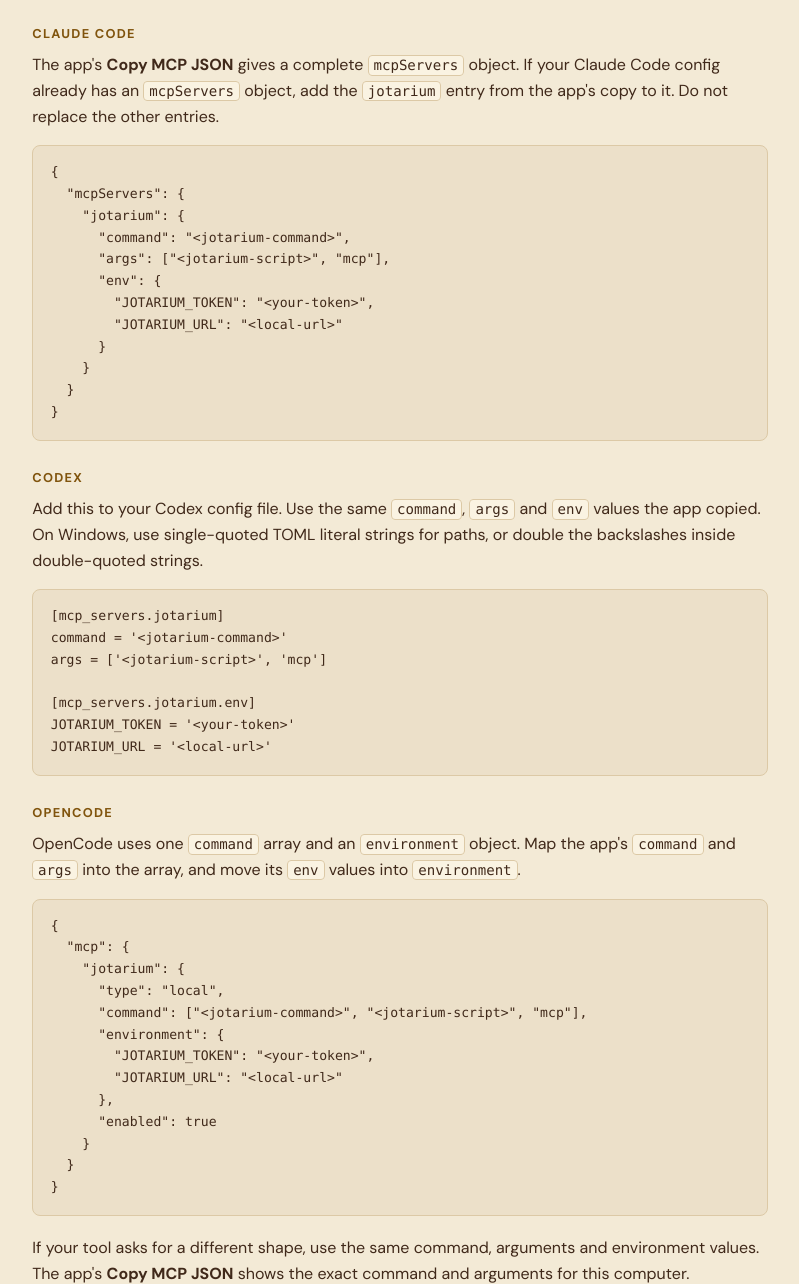
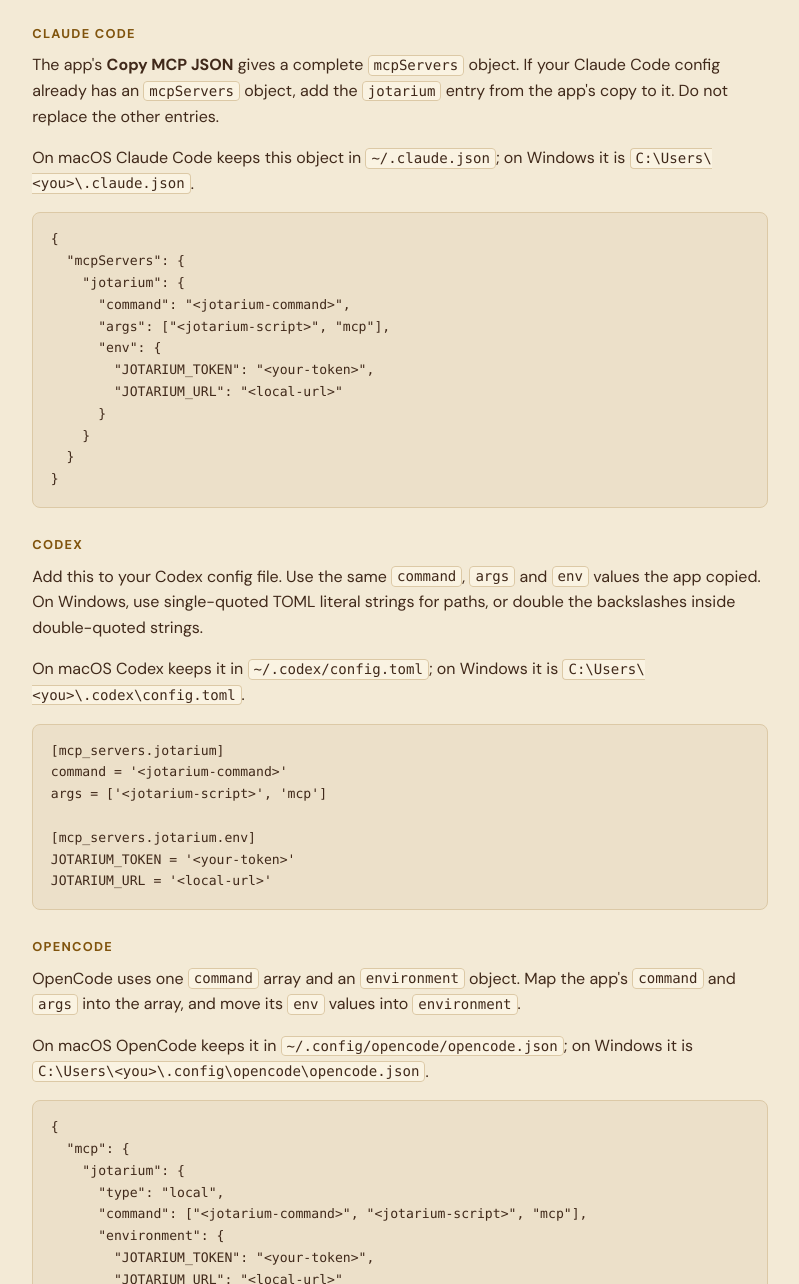
Before and after one commit to Casper5253/jotarium-website, a plain HTML site: page guide/index.html in a window 1280 px wide. Shown: the part 6046-7330 px from the top of the page, without its empty margins (349-1148 px from the left). Drawn offline with Linux system fonts and the light colour scheme.

Commit message:
Q-994: the guide names the config file each agent keeps its MCP servers in
Co-Authored-By: Claude Opus 5.5 <noreply@anthropic.com>

```diff
--- a/guide/index.html
+++ b/guide/index.html
@@ -215,6 +215,7 @@
 
         <h4 id="claude-code">Claude Code</h4>
         <p>The app's <strong>Copy MCP JSON</strong> gives a complete <code>mcpServers</code> object. If your Claude Code config already has an <code>mcpServers</code> object, add the <code>jotarium</code> entry from the app's copy to it. Do not replace the other entries.</p>
+        <p>On macOS Claude Code keeps this object in <code>~/.claude.json</code>; on Windows it is <code>C:\Users\&lt;you&gt;\.claude.json</code>.</p>
 <pre><code>{
   "mcpServers": {
     "jotarium": {
@@ -230,6 +231,7 @@
 
         <h4 id="codex">Codex</h4>
         <p>Add this to your Codex config file. Use the same <code>command</code>, <code>args</code> and <code>env</code> values the app copied. On Windows, use single-quoted TOML literal strings for paths, or double the backslashes inside double-quoted strings.</p>
+        <p>On macOS Codex keeps it in <code>~/.codex/config.toml</code>; on Windows it is <code>C:\Users\&lt;you&gt;\.codex\config.toml</code>.</p>
 <pre><code>[mcp_servers.jotarium]
 command = '&lt;jotarium-command&gt;'
 args = ['&lt;jotarium-script&gt;', 'mcp']
@@ -240,6 +242,7 @@ JOTARIUM_URL = '&lt;local-url&gt;'</code></pre>
 
         <h4 id="opencode">OpenCode</h4>
         <p>OpenCode uses one <code>command</code> array and an <code>environment</code> object. Map the app's <code>command</code> and <code>args</code> into the array, and move its <code>env</code> values into <code>environment</code>.</p>
+        <p>On macOS OpenCode keeps it in <code>~/.config/opencode/opencode.json</code>; on Windows it is <code>C:\Users\&lt;you&gt;\.config\opencode\opencode.json</code>.</p>
 <pre><code>{
   "mcp": {
     "jotarium": {
```
